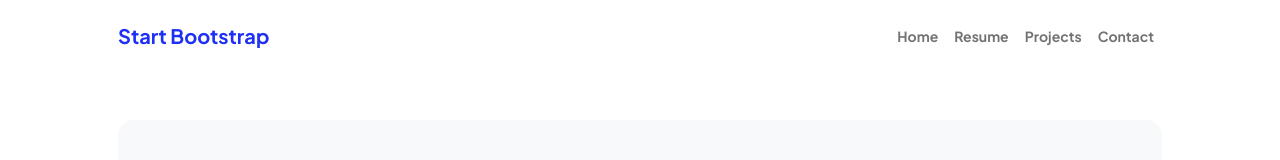
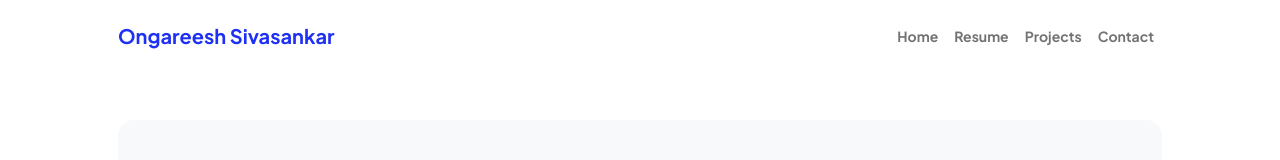
Before and after one commit to zoroark399/zoroark399.github.io, a plain HTML site: page contact.html in a window 1280 px wide. Shown: the top 160 px of the page. Drawn offline with nearby package versions, Linux system fonts and the light colour scheme.

Commit message:
changed the name

```diff
--- a/contact.html
+++ b/contact.html
@@ -22,7 +22,7 @@
             <!-- Navigation-->
             <nav class="navbar navbar-expand-lg navbar-light bg-white py-3">
                 <div class="container px-5">
-                    <a class="navbar-brand" href="index.html"><span class="fw-bolder text-primary">Start Bootstrap</span></a>
+                    <a class="navbar-brand" href="index.html"><span class="fw-bolder text-primary">Ongareesh Sivasankar</span></a>
                     <button class="navbar-toggler" type="button" data-bs-toggle="collapse" data-bs-target="#navbarSupportedContent" aria-controls="navbarSupportedContent" aria-expanded="false" aria-label="Toggle navigation"><span class="navbar-toggler-icon"></span></button>
                     <div class="collapse navbar-collapse" id="navbarSupportedContent">
                         <ul class="navbar-nav ms-auto mb-2 mb-lg-0 small fw-bolder">
```
Also changed, not shown: projects.html (+1 -1 lines), resume.html (+1 -1 lines).
